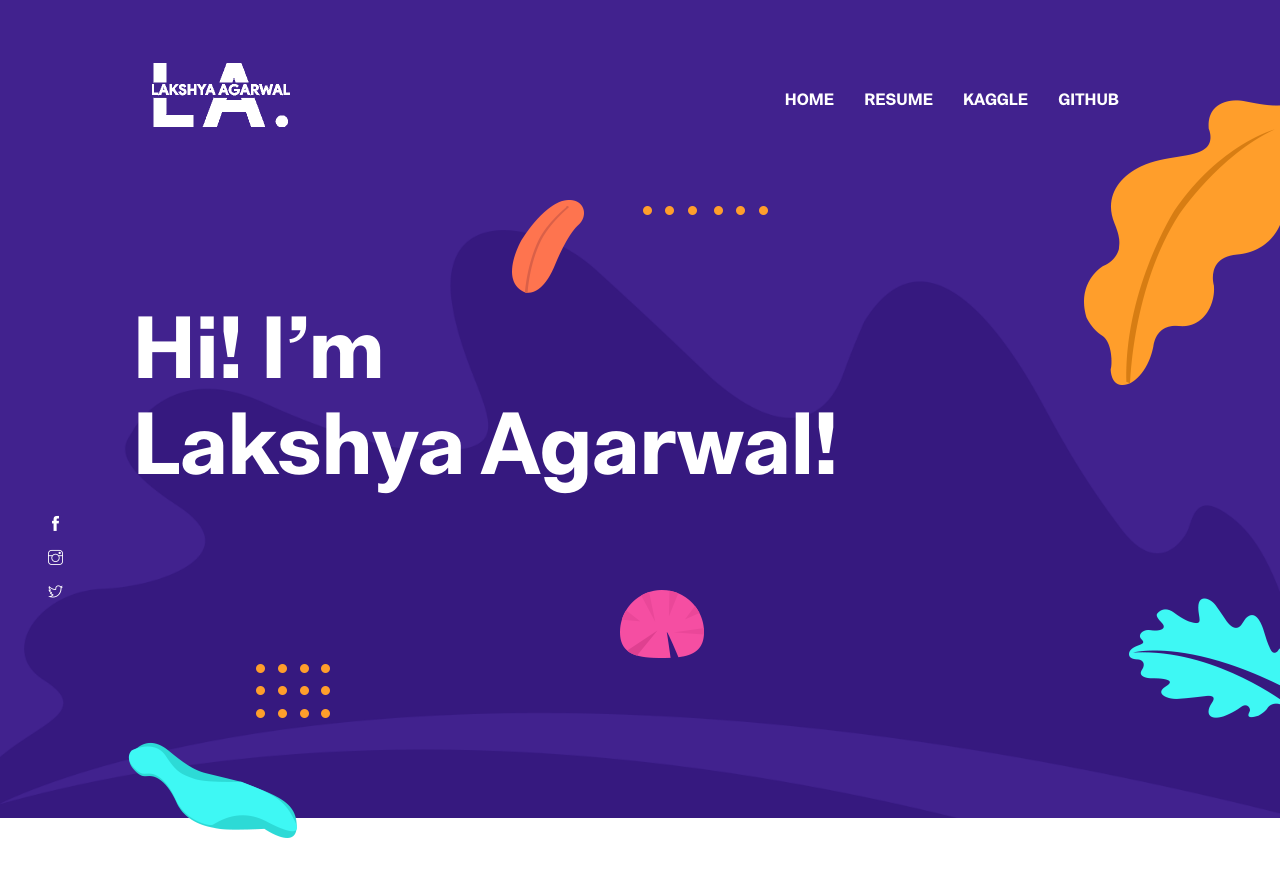
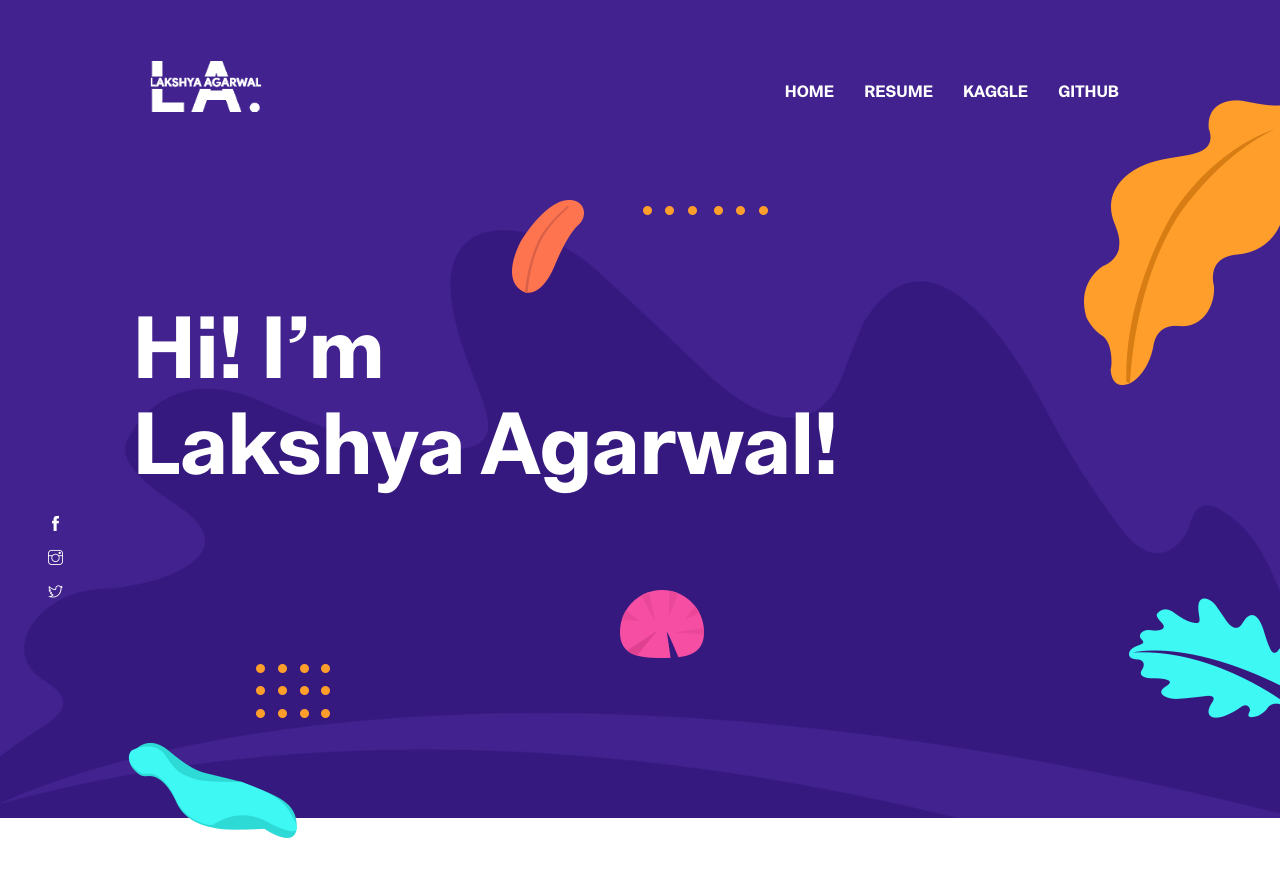
Before and after one commit to lakshyaag/lakshyaag.github.io, a Jekyll site: the page built from index.html, in a window 1280 px wide and 900 px high. Shown: the top 877 px of the window. Built offline with Jekyll 4.4.1, drawn with Linux system fonts in a browser that asks for light colours.

Commit message:
Update header.html

```diff
--- a/_includes/header.html
+++ b/_includes/header.html
@@ -2,7 +2,7 @@
   <nav class="navbar navbar-expand-lg navbar-dark">
     <a class="navbar-brand font-tertiary h3" href="{{ base.url }}/">
       {% if site.data.settings.logo %}
-        <img src="{{ site.baseurl }}/assets/images/{{ site.data.settings.logo }}" alt="{{ site.data.settings.title }}" width = "50%">
+        <img src="{{ site.baseurl }}/assets/images/{{ site.data.settings.logo }}" alt="{{ site.data.settings.title }}" width = "40%">
       {% endif %}
     </a>
     <button class="navbar-toggler" type="button" data-toggle="collapse" data-target="#navigation"
```
